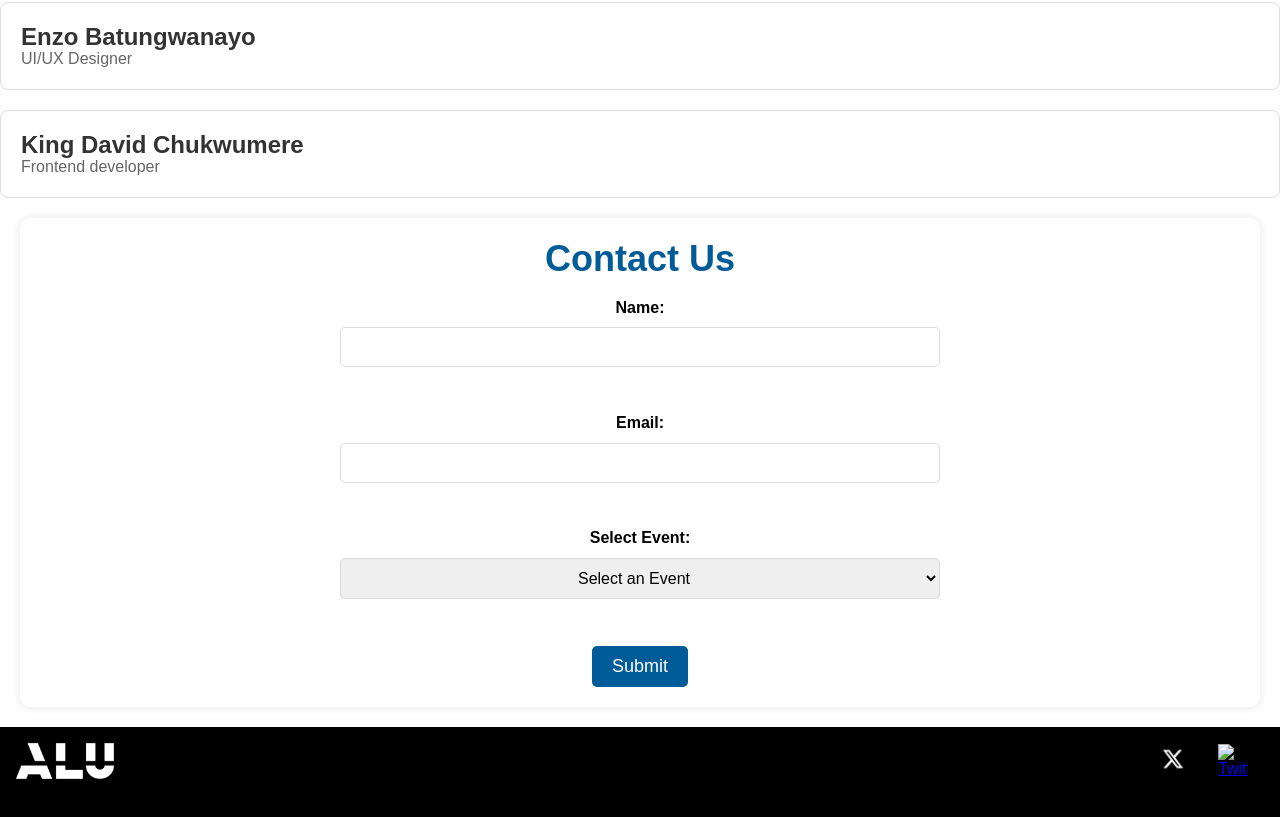
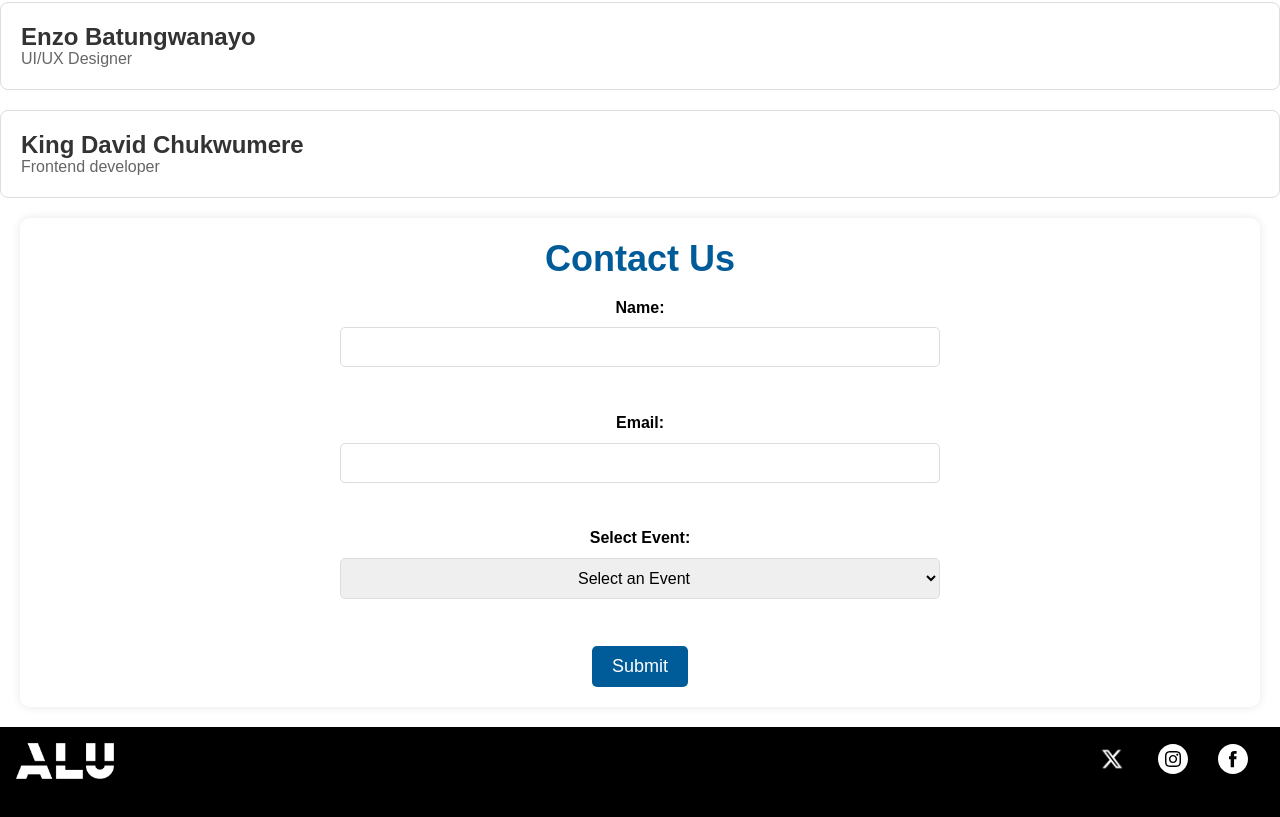
Before and after one commit to Justice00000/Justice00000.github.io, a plain HTML site: page index.html in a window 1280 px wide. Shown: the part 2158-2975 px from the top of the page. Drawn offline with Linux system fonts and the light colour scheme.

Commit message:
Update index.html

```diff
--- a/index.html
+++ b/index.html
@@ -198,7 +198,8 @@
             </div>
             <div class="social-icons">
                 <a href="#" target="_blank"><img src="twitter.png" alt="Facebook"></a>
-                <a href="#" target="_blank"><img src="instagram.png" alt="Twitter"></a>
+                <a href="#" target="_blank"><img src="svgs/instagram.svg" alt="Twitter"></a>
+                <a href="#" target="_blank"><img src="svgs/Facebook.svg" alt="Facebook"></a>
             </div>
         </div>
     </footer>
```
